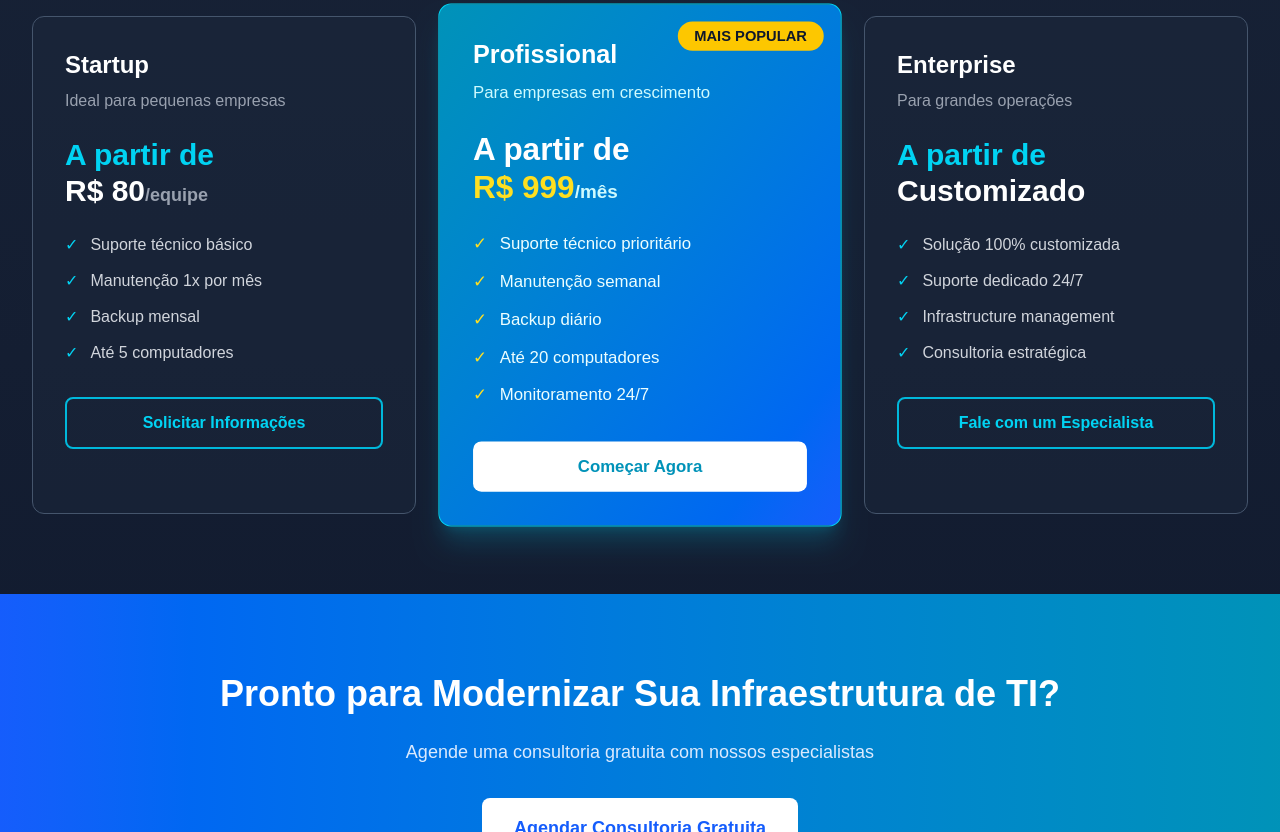
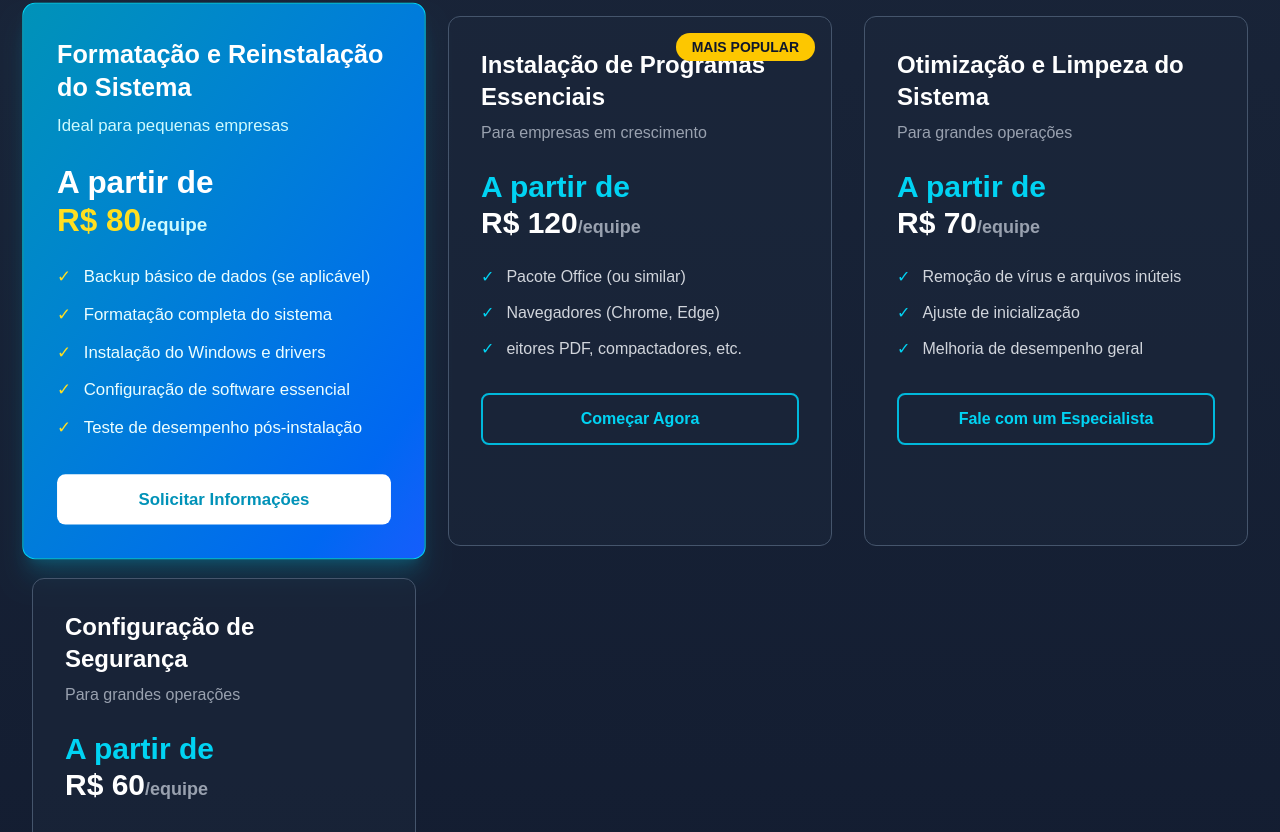
Before and after one commit to yoepo2026-alt/pavonsolucoes, a Next.js app: page /informatica in a window 1280 px wide. Shown: the part 3248-4080 px from the top of the page. Built offline with nearby package versions, Linux system fonts and the light colour scheme.

Commit message:
Actualizando informatica

```diff
--- a/app/informatica/page.tsx
+++ b/app/informatica/page.tsx
@@ -87,46 +87,58 @@ const informaticaServices = [
 
 const informaticaPricing = [
   {
-    name: 'Startup',
+    name: 'Formatação e Reinstalação do Sistema',
     subtitle: 'Ideal para pequenas empresas',
     price: 'R$ 80',
     priceLabel: '/equipe',
     features: [
-      'Suporte técnico básico',
-      'Manutenção 1x por mês',
-      'Backup mensal',
-      'Até 5 computadores'
+      'Backup básico de dados (se aplicável)',
+      'Formatação completa do sistema',
+      'Instalação do Windows e drivers',
+      'Configuração de software essencial',
+      'Teste de desempenho pós-instalação'
     ],
-    buttonText: 'Solicitar Informações'
+    buttonText: 'Solicitar Informações',
+   isPrimary: true
   },
   {
-    name: 'Profissional',
+    name: 'Instalação de Programas Essenciais',
     subtitle: 'Para empresas em crescimento',
-    price: 'R$ 999',
-    priceLabel: '/mês',
+    price: 'R$ 120',
+    priceLabel: '/equipe',
     features: [
-      'Suporte técnico prioritário',
-      'Manutenção semanal',
-      'Backup diário',
-      'Até 20 computadores',
-      'Monitoramento 24/7'
-    ],
+      'Pacote Office (ou similar)',
+      'Navegadores (Chrome, Edge)',
+      'eitores PDF, compactadores, etc.',
+     ],
     badge: 'MAIS POPULAR',
     buttonText: 'Começar Agora',
-    isPrimary: true
+   },
+  {
+    name: 'Otimização e Limpeza do Sistema',
+    subtitle: 'Para grandes operações',
+    price: 'R$ 70',
+    priceLabel: '/equipe',
+    features: [
+      'Remoção de vírus e arquivos inúteis',
+      'Ajuste de inicialização',
+      'Melhoria de desempenho geral',
+    ],
+    buttonText: 'Fale com um Especialista'
   },
-  {
-    name: 'Enterprise',
+    {
+    name: 'Configuração de Segurança',
     subtitle: 'Para grandes operações',
-    price: 'Customizado',
-    features: [
-      'Solução 100% customizada',
-      'Suporte dedicado 24/7',
-      'Infrastructure management',
-      'Consultoria estratégica'
+    price: 'R$ 60',
+    priceLabel: '/equipe',
+     features: [
+      'Instalação de antivírus',
+      'Atualizações do sistema',
+      'Configuração básica de proteção',
     ],
     buttonText: 'Fale com um Especialista'
   }
+
 ];
 
 export default function InformaticaPage() {
```
Also changed, not shown: public/images/formatacao.png (added).
